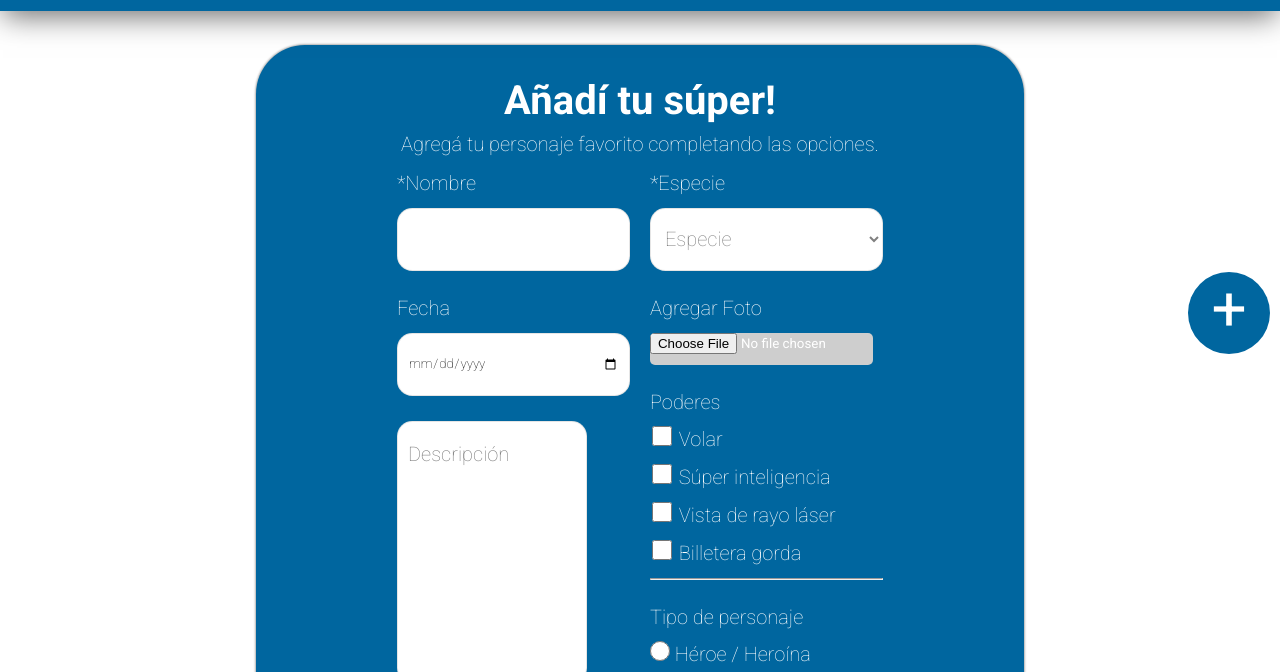
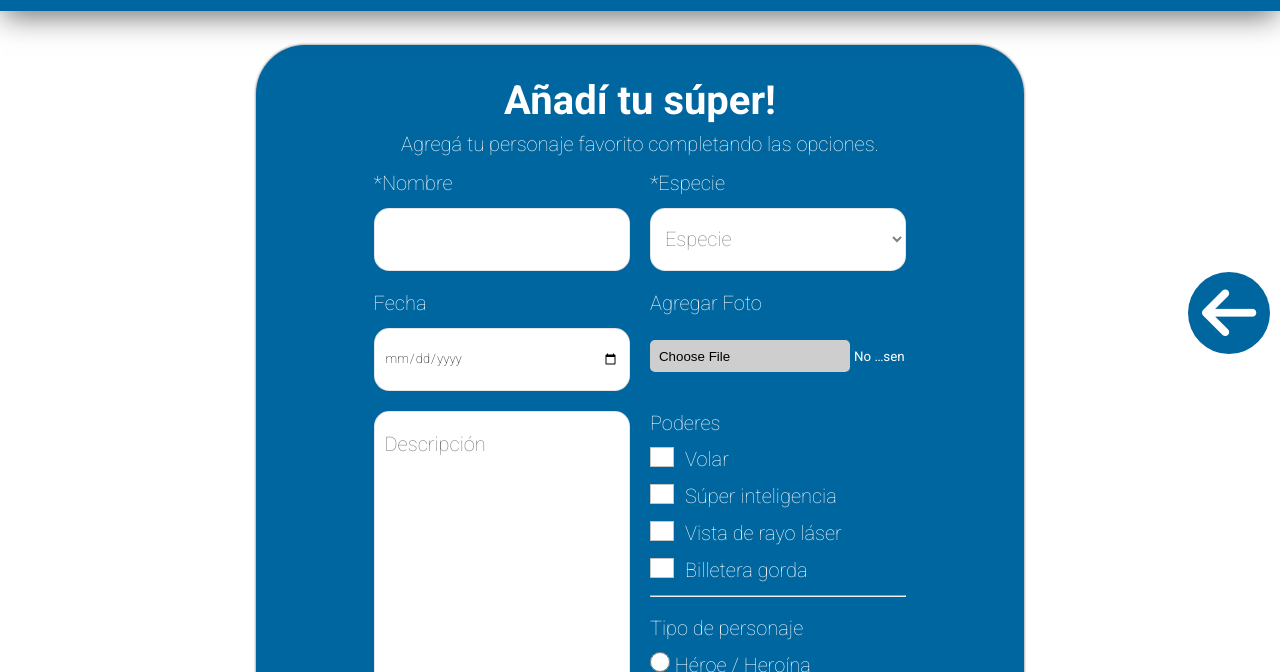
Before and after one commit to kaviur/heroes, a plain HTML site: page form.html in a window 1280 px wide. Shown: the part 128-800 px from the top of the page. Drawn offline with Linux system fonts and the light colour scheme.

Commit message:
form with pseudo classes and pseudo elements

```diff
--- a/css/form.css
+++ b/css/form.css
@@ -14,7 +14,6 @@
     font-weight: 400;
     font-size: 16px;
     line-height: 19px;
-    /* text-align: center; */
     color: #FFFFFF;
 }
 
@@ -24,10 +23,6 @@
     align-items: center;
     width: 80%;
     margin-bottom: 20px;
-}
-
-.inputs-box{
-    display: flex;
 }
 
 .add-btn{
@@ -46,6 +41,7 @@
 .add-btn:hover{
     background-color: #001D2D;
     color: #FFFFFF;
+    transition: .7s;
 }
 
 .info-form{
@@ -65,25 +61,21 @@
     line-height: 14px;
 }
 
-/* .left-inputs{
-    background-color: #b9e094;
+.inputs-container{
+    display: flex;
+    flex-direction: column;
+    width: 90%;
 }
 
-.right-inputs{
-    background-color: #e649b7;
-} */
-
-.left-inputs, .right-inputs{
+.inputs-container > div{
     display: flex;
-    flex-direction: column;
-    width: 50%;
-    gap: 5px;
 }
 
-.input-box{
+.inputs-container > div > .input-box{
     display: flex;
     flex-direction: column;
     padding: 10px;
+    width: 50%;
 }
 
 .input-box label{
@@ -91,6 +83,10 @@
     font-size: 20px;
     line-height: 24px;
     margin-bottom:.8rem;
+}
+
+.input-box > input, .input-box textarea{
+    outline: none;
 }
 
 select {
@@ -110,13 +106,23 @@ select option {
     font-size: 20px;
     line-height: 24px;
     padding: 0 10px;
+    width: 100%;
 }
 
-.custom-input-file{
-    width: 223px;
-    height: 32px;
+input::file-selector-button {
     background: #CECECE;
     border-radius: 5px;
+    height: 32px;
+    border: none;
+    min-width: 200px;
+    text-align: start;
+    padding-left: 9px;
+    margin-top: 5%;
+}
+
+input::file-selector-button:hover{
+    cursor: pointer;
+    opacity: 80%;
 }
 
 .custom-input{
@@ -125,18 +131,108 @@ select option {
 
 .custom-text-area{
     padding-top: 20px;
+    resize: none;
+}
+
+.custom-text-area:hover,
+.custom-input:hover{
+    border: 2px solid #00fffd;
+    box-shadow: 0 0 21px #00fffd;
+    transition: 1s all;
+}
+
+.custom-text-area:focus,
+.custom-input:focus{
+    animation: box-glow 1s ease-out infinite alternate;
+    border-color: #00fffc;
 }
 
 .custom-date{
     font-size: 13px;
 }
 
-.custom-checkbox{
+/*
+==============================================
+======== CHECKBOX & RADIO BUTTONS ============
+==============================================
+*/
+
+.checkinput-container {
+    display: block;
+    position: relative;
+    padding-left: 35px;
+    margin-bottom: 12px;
+    cursor: pointer;
+    font-size: 22px;
+  }
+
+  /* escondemos el default checkbox */
+.checkinput-container input {
+    position: absolute;
+    opacity: 0;
+    cursor: pointer;
+    height: 0;
+    width: 0;
+  }
+
+  /* creamos un custom checkbox */
+.checkmark {
+    position: absolute;
+    top: 0;
+    left: 0;
     box-sizing: border-box;
     width: 24px;
     height: 20px;
     border: 1px solid #C4C4C4;
+    background-color: #fff;
+  }
+
+  /* Al pasar el mouse encima, lo ponemos gris */
+.checkinput-container:hover input ~ .checkmark {
+    background-color: #ccc;
+  }
+
+  /* creamos el marcador (escondido al no seleccionar) */
+.checkmark:after {
+    content: "";
+    position: absolute;
+    display: none;
+  }
+
+  /* mostramos el marcador al seleccionar */
+.checkinput-container input:checked ~ .checkmark:after {
+    display: block;
+  }
+
+/* estilo del marcador */
+.checkinput-container .checkmark:after {
+    left: 7px;
+    width: 5px;
+    height: 10px;
+    border: solid white;
+    border-width: 0 3px 3px 0;
+    -webkit-transform: rotate(45deg);
+    -ms-transform: rotate(45deg);
+    transform: rotate(45deg);
 }
+
+  /* los checkboxes */
+#c1 input:checked~.checkmark {
+    background-color: rgb(243, 136, 35);
+}
+
+#c2 input:checked~.checkmark {
+    background-color: red;
+}
+
+#c3 input:checked~.checkmark {
+    background-color: green;
+}
+
+#c4 input:checked~.checkmark {
+    background-color: blue;
+}
+
 
 .custom-radio-buttoms{
     width: 20px;
@@ -145,17 +241,33 @@ select option {
     border: 1px solid #C4C4C4;
 }
 
-/* .custom-checkbox:checked{
-    background-color: #be8282;
-    margin-left: 2%;
-    box-shadow: #00669F 30px;
-} */
+.custom-radio-buttoms:checked{
+    margin-left: 1.5%;
+    transition: .7s;
+}
+/*
+===================================================
+================= MEDIA QUERIES ===================
+===================================================
+*/
 
-input[type="checkbox"]:checked {
-    margin-left: 2%;
-    background-image: url(../img/portada-harley.png)  no-repeat center center #4DD1FB;;
+@keyframes box-glow {
+    0% {
+      border-color: #00b8b6;
+      box-shadow: 0 0 5px rgba(0, 255, 253, 0.2), inset 0 0 5px rgba(0, 255, 253, 0.1), 0 2px 0 rgb(58, 86, 87); }
+
+    100% {
+      border-color: #00fffc;
+      box-shadow: 0 0 20px rgba(0, 255, 253, 0.6), inset 0 0 10px rgba(0, 255, 253, 0.4), 0 2px 0 rgb(74, 121, 118);
+    }
 }
 
-input[type="input"]:focus{
-    background: #e72525;
+@media only screen and (max-width: 1200px){
+    /*Tablets [601px -> 1200px]*/
 }
+@media only screen and (max-width: 600px){
+	/*Big smartphones [426px -> 600px]*/
+}
+@media only screen and (max-width: 425px){
+	/*Small smartphones [325px -> 425px]*/
+}
--- a/css/style.css
+++ b/css/style.css
@@ -73,11 +73,15 @@ a.linkToForm{
   top:50%;
   right: 10px;
   z-index: 9;
-  text-align: center;
+  display: flex;
+  justify-content: center;
+  align-items: center;
 }
 
 a.linkToForm:hover{
   background-color: #001D2D;
+  box-shadow: 0 0 19px #364141;
+  transition: .5s;
 }
 
 /*+++++++++MAIN++++++++++++++*/
--- a/form.html
+++ b/form.html
@@ -5,6 +5,7 @@
     <meta http-equiv="X-UA-Compatible" content="IE=edge">
     <meta name="viewport" content="width=device-width, initial-scale=1.0">
     <title>Heroes</title>
+    <link rel="icon" href="/img/pow.png"/>
     <link rel="stylesheet" href="css/style.css">
     <link rel="stylesheet" href="https://cdnjs.cloudflare.com/ajax/libs/font-awesome/6.4.0/css/all.min.css"
         integrity="sha512-iecdLmaskl7CVkqkXNQ/ZH/XLlvWZOJyj7Yy7tcenmpD1ypASozpmT/E0iPtmFIB46ZmdtAc9eNBvH0H/ZpiBw=="
@@ -20,7 +21,8 @@
             <p>Nombre tienda</p>
         </a>
     </div>
-    <a class="linkToForm" href="/form.html">+</a>
+    <a class="linkToForm" href="/index.html">
+        <i class="fa-sharp fa-solid fa-arrow-left"></i>   </a>
     <main>
         <section class="form-container">
             <div class="info-form">
@@ -28,23 +30,12 @@
                 <p>Agregá tu personaje favorito completando las opciones.</p>
             </div>
             <form class="add-super-form" action="" method="post">
-                <div class="inputs-box">
-                    <div class="left-inputs">
+                <div class="inputs-container">
+                    <div>
                         <div class="input-box">
                             <label for="name">*Nombre</label>
                             <input class="custom-input" type="text" name="name" id="name">
                         </div>
-                        <div class="input-box">
-                            <label for="fecha">Fecha</label>
-                            <input class="custom-input custom-date" type="date" name="fecha" id="fecha">
-                        </div>
-                        <div class="input-box">
-                            <label for="descripcion">
-                                <textarea class="custom-text-area" name="descripcion" id="descripcion" cols="15" rows="10" placeholder="Descripción"></textarea>
-                            </label>
-                        </div>
-                    </div>
-                    <div class="right-inputs">
                         <div class="input-box">
                             <label for="especie">*Especie</label>
                             <select class="custom-input" name="especie" id="especie">
@@ -54,31 +45,45 @@
                                 <option value="maquina">Máquina</option>
                             </select>
                         </div>
+                    </div>
+                    <div>
+                        <div class="input-box">
+                            <label for="fecha">Fecha</label>
+                            <input class="custom-input custom-date" type="date" name="fecha" id="fecha">
+                        </div>
                         <div class="input-box">
                             <label for="foto">Agregar Foto</label>
                             <input class="custom-input-file" type="file" name="foto" id="foto">
                         </div>
+                    </div>
+                    <div>
+                        <div class="input-box">
+                            <label for="descripcion">
+                                <textarea class="custom-text-area" name="descripcion" id="descripcion" cols="15" rows="12" placeholder="Descripción"></textarea>
+                            </label>
+                        </div>
                         <div class="input-box">
                             <label for="">Poderes</label>
-                            <label for="poder1">
-                                <input class="custom-checkbox" type="checkbox" id="poder1" name="poderes">
-                                Volar
+
+                            <label class="checkinput-container" id="c1">Volar
+                                <input type="checkbox" name="poderes">
+                                <span class="checkmark"></span>
                             </label>
-                            <label for="poder2">
-                                <input class="custom-checkbox" type="checkbox" id="poder2" name="poderes">
-                                Súper inteligencia
+                            <label class="checkinput-container" id="c2">Súper inteligencia
+                                <input type="checkbox" name="poderes">
+                                <span class="checkmark"></span>
                             </label>
-                            <label for="poder3">
-                                <input class="custom-checkbox" type="checkbox" id="poder3" name="poderes">
-                                Vista de rayo láser
+                            <label class="checkinput-container" id="c3">Vista de rayo láser
+                                <input type="checkbox" name="poderes">
+                                <span class="checkmark"></span>
                             </label>
-                            <label for="poder4">
-                                <input class="custom-checkbox" type="checkbox" id="poder4" name="poderes">
-                                Billetera gorda
+                            <label class="checkinput-container" id="c4">Billetera gorda
+                                <input type="checkbox" name="poderes">
+                                <span class="checkmark"></span>
                             </label>
-                            <hr>
-                        </div>
-                        <div class="input-box">
+
+                            <hr><br>
+
                             <label for="">Tipo de personaje</label>
                             <label for="bueno">
                                 <input class="custom-radio-buttoms" type="radio" name="tipo-personaje" id="bueno">
```
Also changed, not shown: index.html (+2 -1 lines), img/pow.png (added).
